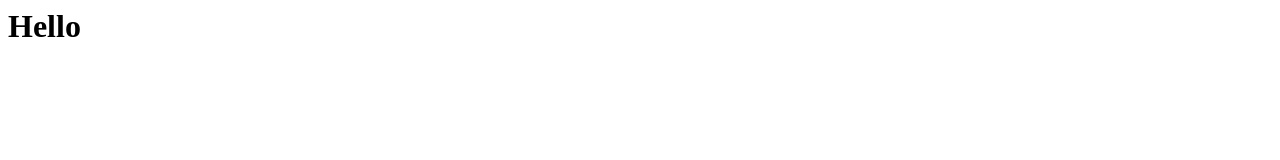
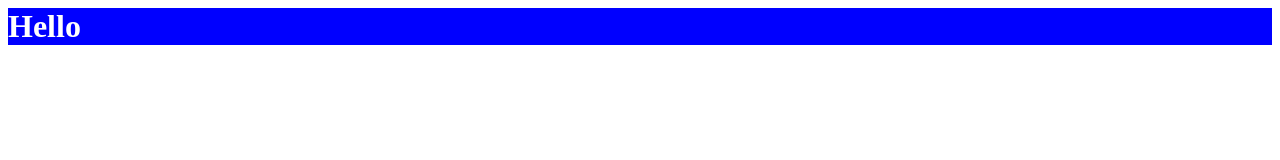
Before and after one commit to MattADork/calculatorSite, a plain HTML site: page index.html in a window 1280 px wide. Drawn offline with Linux system fonts and the light colour scheme.

Commit message:
Update index.html

```diff
--- a/index.html
+++ b/index.html
@@ -2,7 +2,8 @@
   <body>
     <h1>Hello</h1>
     <style>
-      background-color: blue;
+      h1 {background-color: blue;
       color: white;
+      }
   </body>
 </html>
```
